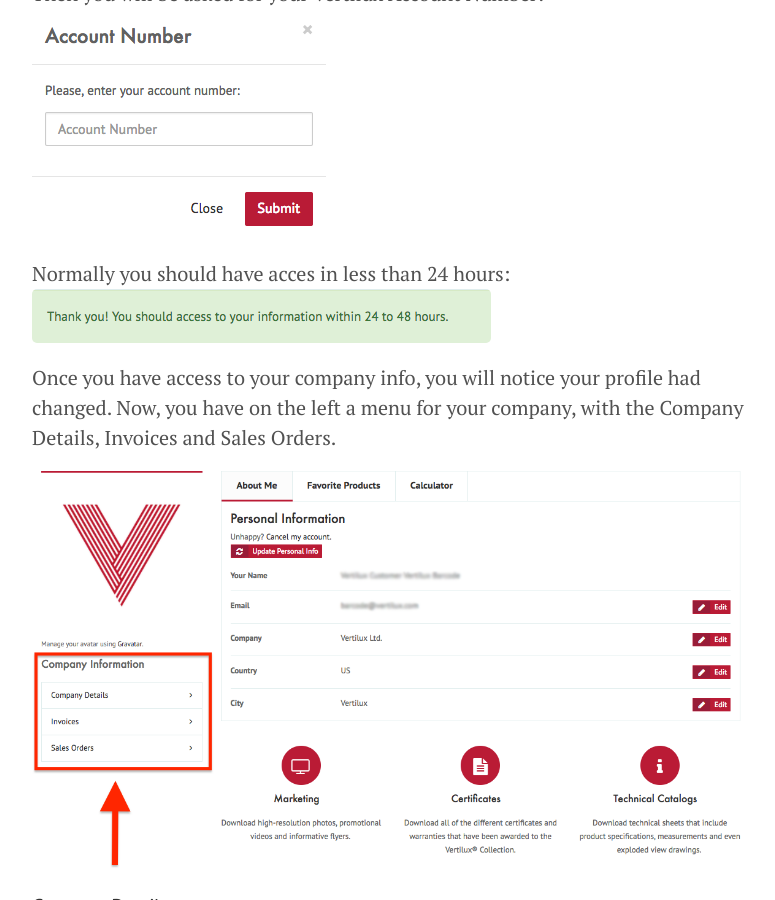
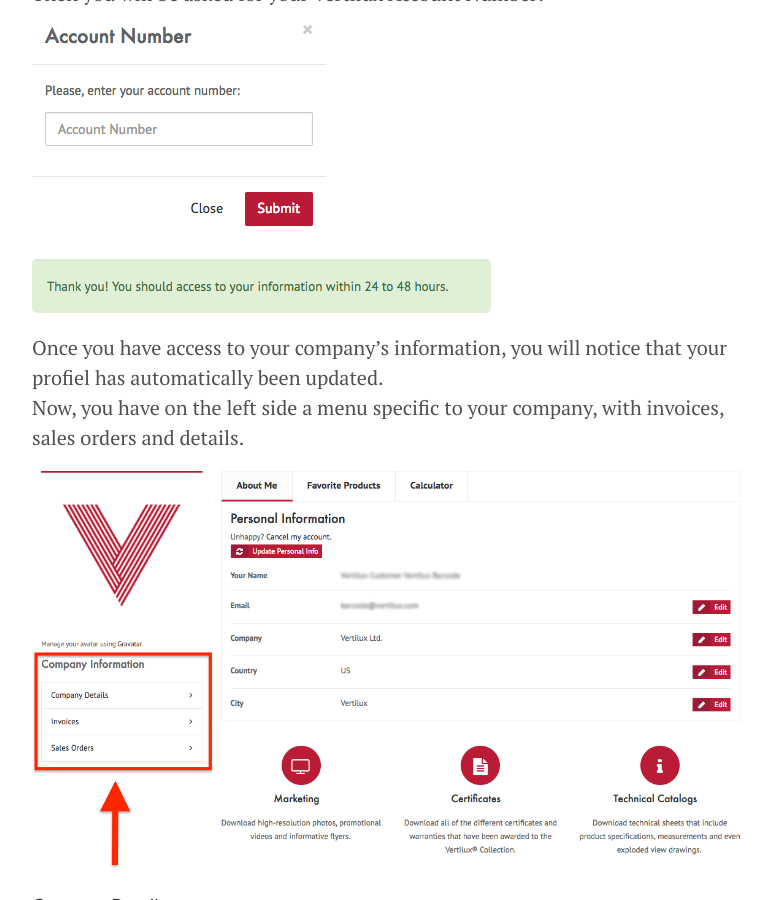
Before and after one commit to Vertilux/vertilux.github.io, a Jekyll site: the page built from _posts/2016-10-31-company-information-and-invoices.md, in a window 1280 px wide and 900 px high, scrolled down 1459 px. Shown: the whole window, without its empty margins (248-1023 px from the left). Built offline with Jekyll 4.4.1, drawn with Linux system fonts in a browser that asks for light colours.

Commit message:
Update 2016-10-31-company-information-and-invoices.md

```diff
--- a/_posts/2016-10-31-company-information-and-invoices.md
+++ b/_posts/2016-10-31-company-information-and-invoices.md
@@ -26,12 +26,10 @@
 Then you will be asked for your Vertilux Account Number:
 ![Account Number](/assets/images/posts/account_number_form.png)
 
-Normally you should have acces in less than 24 hours:
 ![Submit Message](/assets/images/posts/submit_message.png)
 
-Once you have access to your company info, you will notice your profile had changed.
-Now, you have on the left a menu for your company, with the Company Details, Invoices
-and Sales Orders.
+Once you have access to your company's information, you will notice that your profiel has automatically been updated.
+Now, you have on the left side a menu specific to your company, with invoices, sales orders and details.
 ![Submit Message](/assets/images/posts/profile_with_company.png)
 
 #### Company Details:
```
